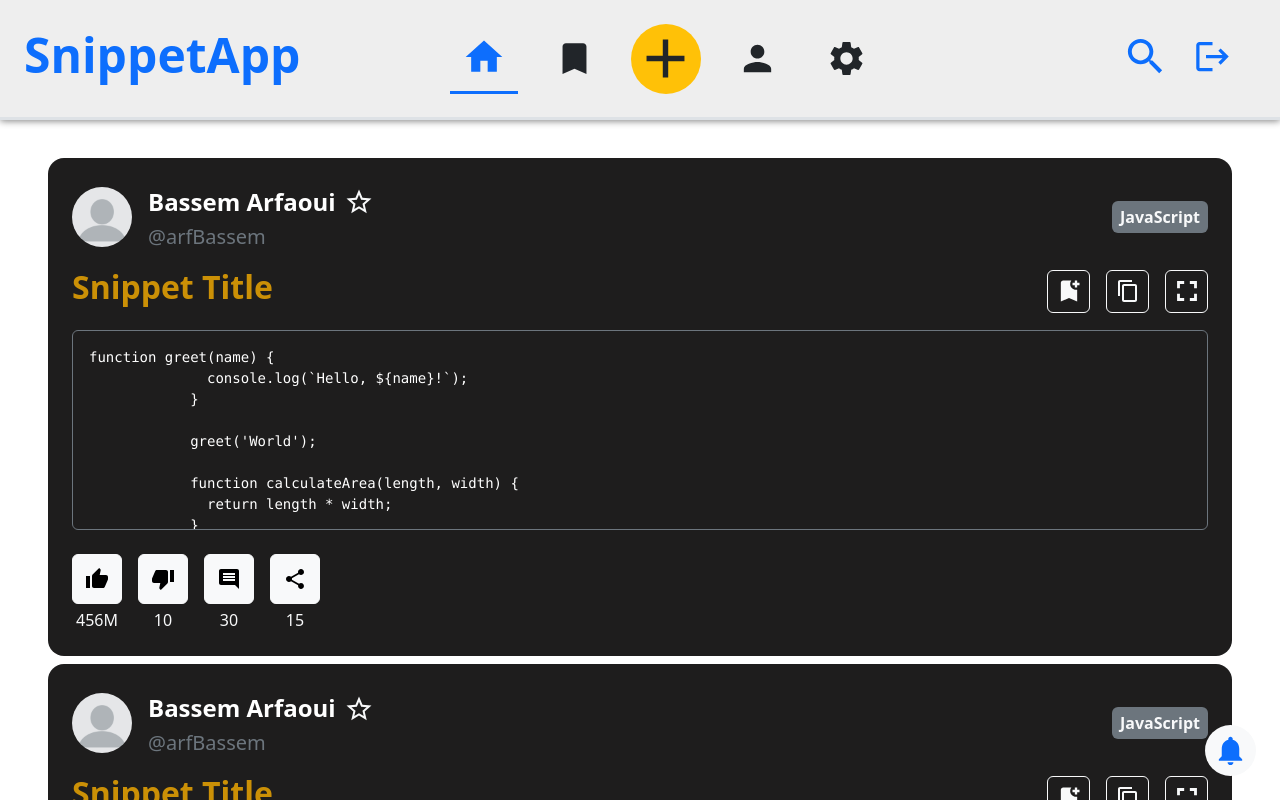
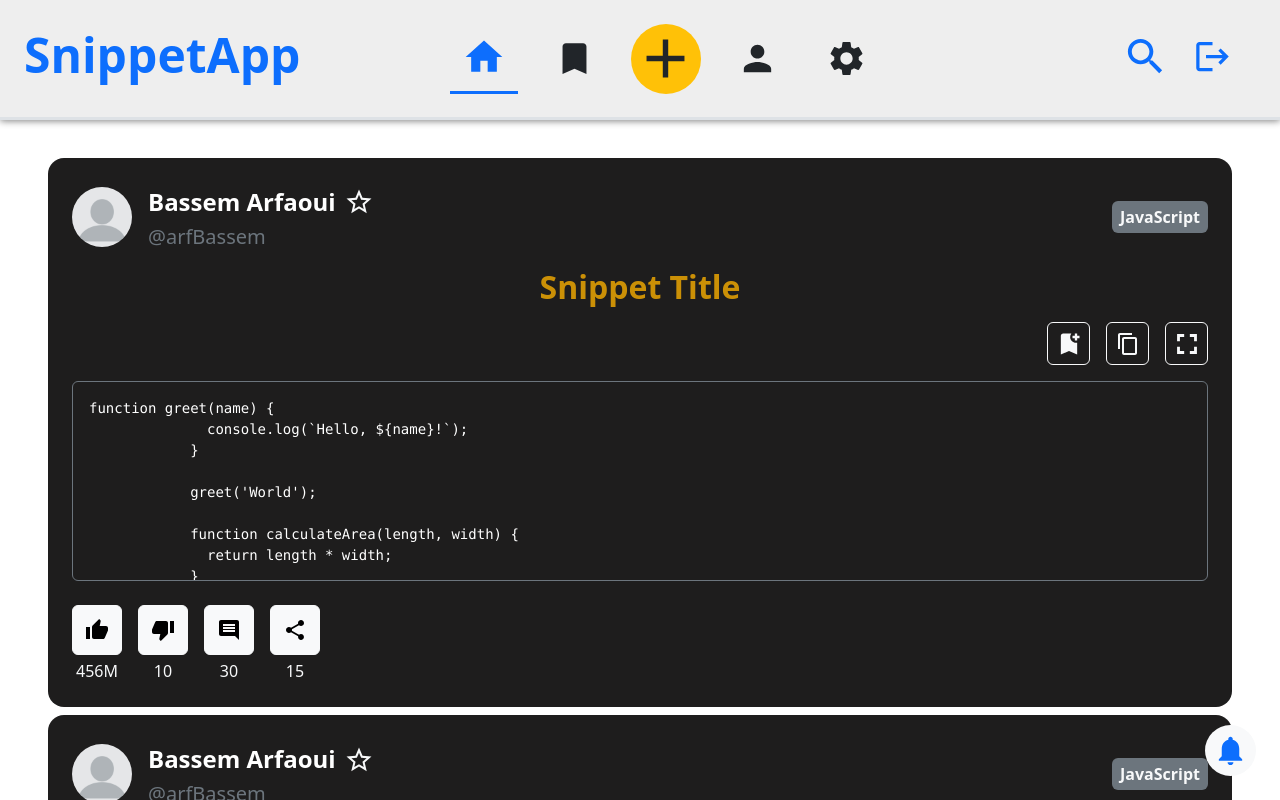
Before and after one commit to BassemArfaoui/SnippetUp-2.0, a React (Create React App) app: page / in a window 1280 px wide. Built offline with nearby package versions, Linux system fonts and the light colour scheme.

Commit message:
finish main page ui

```diff
--- a/src/components/parts/Post.jsx
+++ b/src/components/parts/Post.jsx
@@ -82,16 +82,16 @@ export default function Post() {
         </div>
         <div className="px-2 py-1 bg-secondary fs-6 fw-bold text-light rounded">JavaScript</div>
       </div>
-      <div className="d-flex align-items-center justify-content-between mb-3">
-        <h3 className="snippet-title fw-bold fs-2">Snippet Title</h3>
-        <div className="buttons d-flex gap-3 align-items-center">
+      <div className="d-flex flex-column gap-2 align-items-center justify-content-between mb-3">
+        <h3 className="snippet-title fw-bold fs-2 text-center">Snippet Title</h3>
+        <div className="buttons align-self-end d-flex gap-3 align-items-center">
           <div class="save-btn">
             {/* save button */}
-              {isSaved ? <button className="btn btn-outline-light post-btn" onClick={unsaveSnippet}><BookmarkAddedIcon style={{ fontSize: '28px' }} /></button>
+              {isSaved ? <button className="btn btn-outline-primary post-btn" onClick={unsaveSnippet}><BookmarkAddedIcon className='' style={{ fontSize: '28px' }} /></button>
               : <button className="btn btn-outline-light post-btn" onClick={saveSnippet}><BookmarkAddIcon style={{ fontSize: '28px' }} /></button>}
           </div>
             {/* copy button */}
-              {isCopied ? <button className="btn btn-outline-light post-btn" onClick={uncopyCode}><DoneIcon /></button>
+              {isCopied ? <button className="btn btn-outline-primary post-btn" onClick={uncopyCode}><DoneIcon /></button>
               : <button className="btn btn-outline-light post-btn" onClick={copyCode}><ContentCopyIcon /></button>}
           <button className="btn btn-outline-light post-btn"><FullscreenIcon style={{ fontSize: '34px' }} /></button>
         </div>
```
